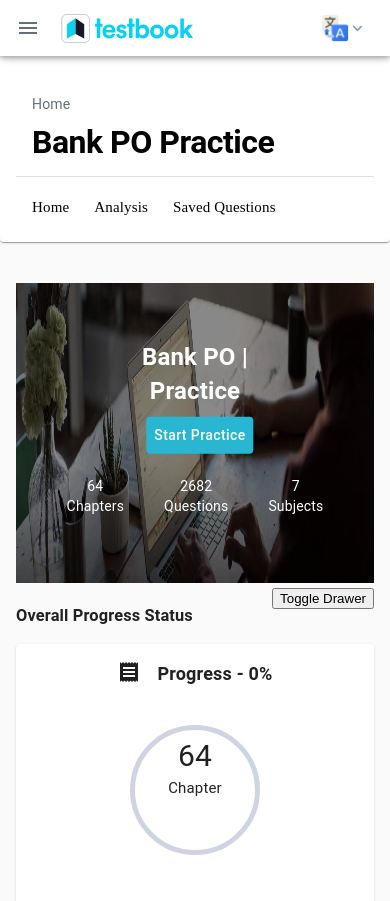
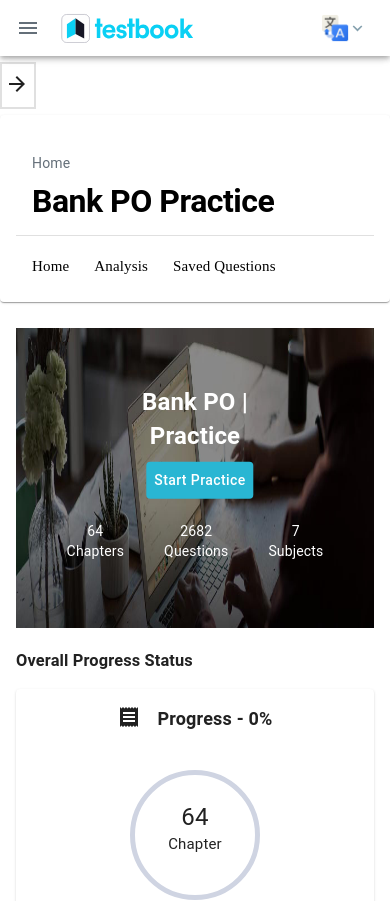
Before and after one commit to Funya1337/fl-mui-menu, a React (Create React App) app: page /practicetest in a window 390 px wide. Shown: the top 901 px of the page. Built offline with nearby package versions, Linux system fonts and the light colour scheme.

Commit message:
mobile for practice test page

```diff
--- a/src/components/PracticeTest/PracticeTest.js
+++ b/src/components/PracticeTest/PracticeTest.js
@@ -38,18 +38,18 @@ import { MENU_STATE } from "../../constants/menuState";
 import { useTheme } from "@material-ui/core/styles";
 import useMediaQuery from "@material-ui/core/useMediaQuery";
 import { useStyles } from "./styles";
+import ArrowBackIcon from "@material-ui/icons/ArrowBack";
+import ArrowForwardIcon from "@material-ui/icons/ArrowForward";
 
 export default function PracticeTest(props) {
   const { menuState, openSecondMenu, closeMenus } = props;
   const classes = useStyles();
   const theme = useTheme();
   const isDesktop = useMediaQuery(theme.breakpoints.up("lg"));
-  console.log("isDesktop", isDesktop);
-
-  console.log(123, props);
+  const isMenuOpened = menuState === MENU_STATE.SECOND_MENU_OPENED;
 
   const handleToggleDrawer = () => {
-    if (menuState === MENU_STATE.SECOND_MENU_OPENED) {
+    if (isMenuOpened) {
       closeMenus();
     } else {
       openSecondMenu();
@@ -64,7 +64,7 @@ export default function PracticeTest(props) {
         className={classes.drawer}
         variant="persistent"
         anchor="left"
-        open={isDesktop || menuState === MENU_STATE.SECOND_MENU_OPENED}
+        open={isDesktop || isMenuOpened}
         classes={{
           paper: classes.drawerPaper
         }}
@@ -211,6 +211,24 @@ export default function PracticeTest(props) {
       </Drawer>
       <div className={classes.content}>
         <div className={classes.drawerHeader} />
+        <div
+          style={{
+            marginLeft: isMenuOpened ? 239 : 0,
+            paddingTop: 8,
+            paddingBottom: 6,
+            paddingLeft: 3,
+            marginTop: 6,
+            marginBottom: 6,
+            border: "solid 2px rgba(0,0,0,0.12)",
+            cursor: "pointer",
+            width: 36
+          }}
+          onClick={handleToggleDrawer}
+        >
+          <div style={{ display: isDesktop ? "none" : "block" }}>
+            {isMenuOpened ? <ArrowBackIcon /> : <ArrowForwardIcon />}
+          </div>
+        </div>
         <Paper className={classes.root1}>
           <Container fixed>
             <p style={{ color: cssVars.grey }}>Home</p>
@@ -244,8 +262,6 @@ export default function PracticeTest(props) {
           </Container>
         </Paper>
         <Container fixed>
-          <br />
-          <br />
           <div className={classes.imgClass}>
             <img
               src={banner}
@@ -287,12 +303,6 @@ export default function PracticeTest(props) {
               </div>
             </div>
           </div>
-          <button
-            style={{ display: isDesktop ? "none" : "block", float: "right" }}
-            onClick={handleToggleDrawer}
-          >
-            Toggle Drawer
-          </button>
           <h3>Overall Progress Status</h3>
           <div style={{ flexGrow: 1 }}>
             <Grid container spacing={3}>
--- a/src/components/PracticeTest/styles.js
+++ b/src/components/PracticeTest/styles.js
@@ -63,6 +63,7 @@ export const useStyles = makeStyles(theme => ({
     justifyContent: "flex-end"
   },
   content: {
+    backgroundColor: cssVars.white,
     flexGrow: 1,
     transition: theme.transitions.create("margin", {
       easing: theme.transitions.easing.sharp,
@@ -97,6 +98,7 @@ export const useStyles = makeStyles(theme => ({
     transform: "translate(-50%, -50%)"
   },
   imgClass: {
+    marginTop: 26,
     position: "relative",
     textAlign: "center",
     color: "white"
@@ -185,10 +187,16 @@ export const useStyles = makeStyles(theme => ({
     marginBottom: 120,
     textAlign: "center",
     "&>div:first-child": {
-      fontSize: 30
+      fontSize: 30,
+      [theme.breakpoints.down("sm")]: {
+        fontSize: 24
+      }
     },
     "&>div:last-child": {
       fontSize: 15
+    },
+    [theme.breakpoints.down("sm")]: {
+      marginTop: -100
     }
   },
   cardGrid: {
```
